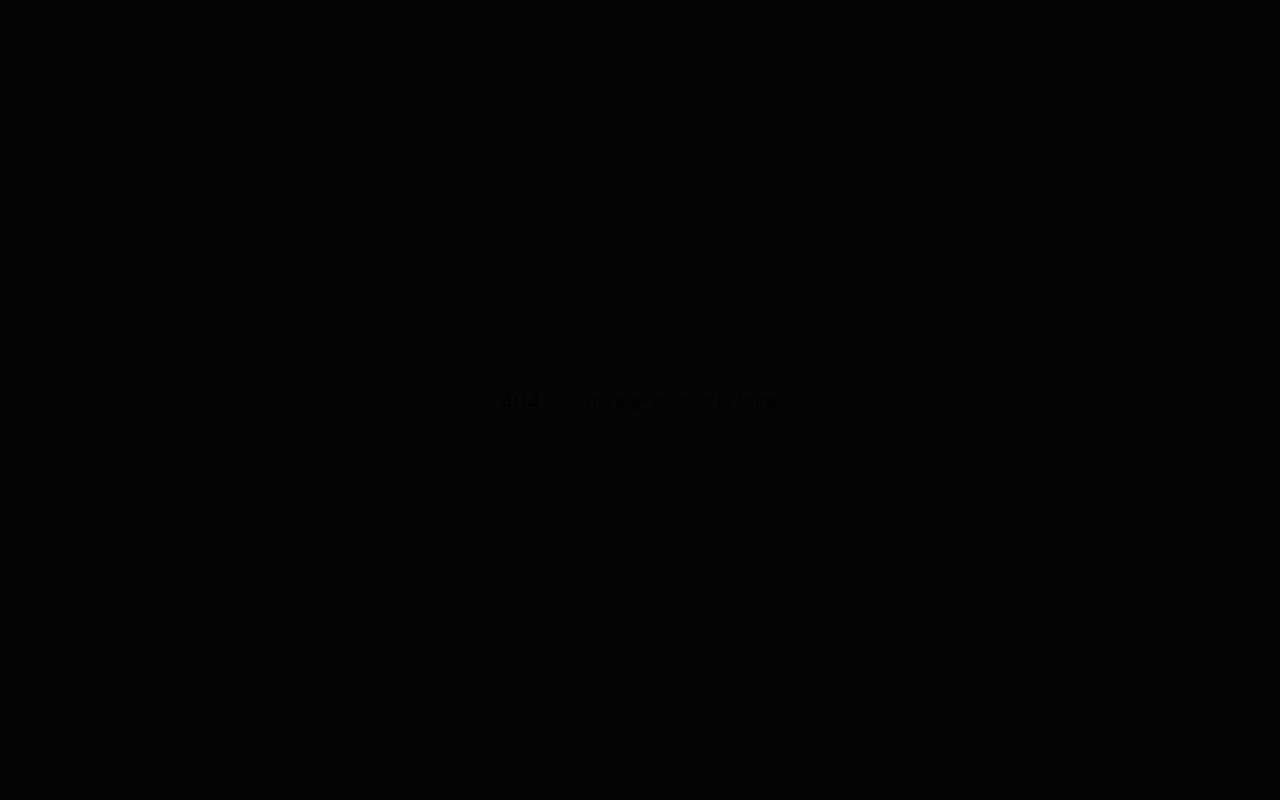
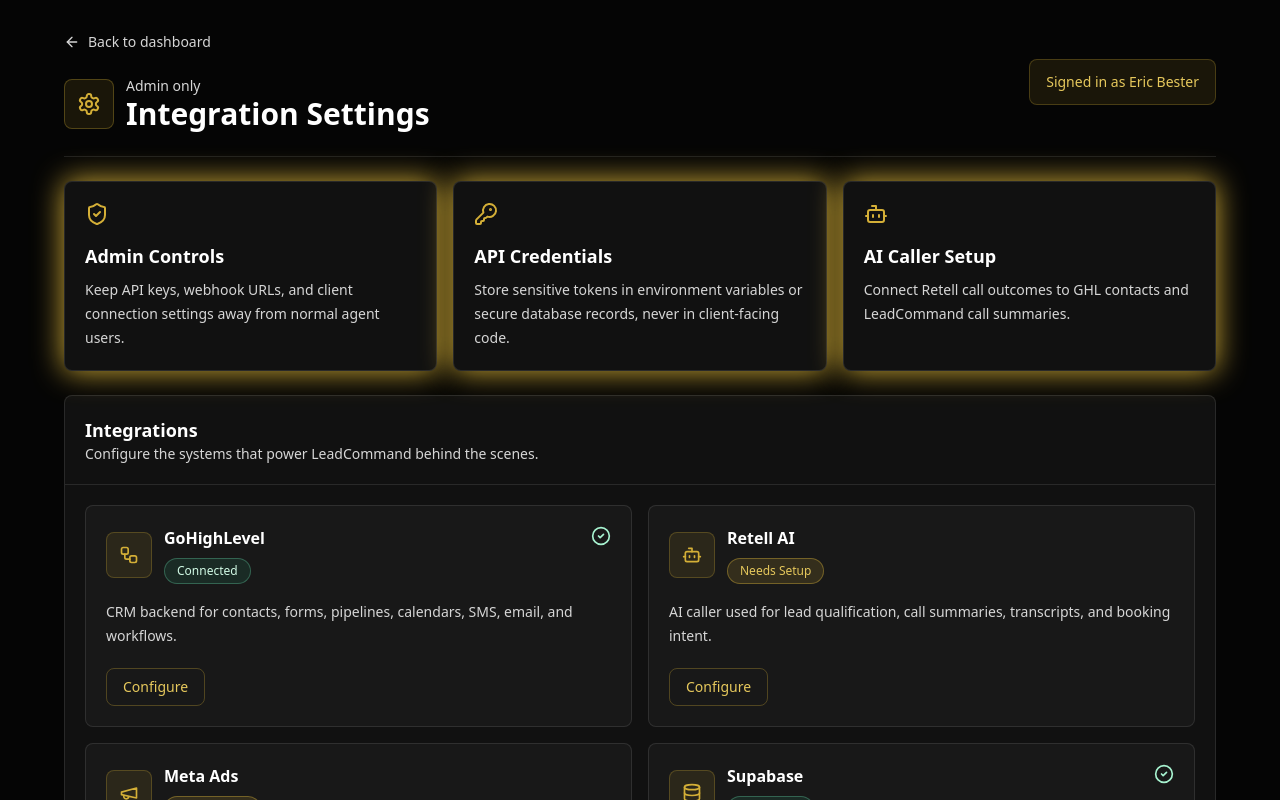
Before and after one commit to ericbester123-ux/LeadCommand, a Next.js app: page /settings in a window 1280 px wide. Before the commit this address had no page. Shown: the top 800 px of the page. Built offline with nearby package versions, Linux system fonts and the light colour scheme.

Commit message:
Add admin integration settings page

```diff
--- /dev/null
+++ b/app/settings/page.tsx
@@ -0,0 +1,153 @@
+import Link from "next/link";
+import {
+  ArrowLeft,
+  Bot,
+  CheckCircle2,
+  KeyRound,
+  Lock,
+  Settings,
+  ShieldCheck
+} from "lucide-react";
+import { integrations } from "@/lib/integrations";
+import { currentUser, isAdmin } from "@/lib/current-user";
+
+const statusStyles = {
+  Connected: "border-emerald-300/30 bg-emerald-400/10 text-emerald-100",
+  "Needs Setup": "border-gold/40 bg-gold/15 text-gold-hover",
+  Optional: "border-white/15 bg-white/5 text-muted"
+};
+
+export default function SettingsPage() {
+  if (!isAdmin) {
+    return (
+      <main className="flex min-h-screen items-center justify-center bg-background p-4">
+        <section className="w-full max-w-lg rounded-lg border border-white/10 bg-card p-6 text-center shadow-gold">
+          <div className="mx-auto flex h-12 w-12 items-center justify-center rounded-lg border border-red-300/30 bg-red-400/10 text-red-100">
+            <Lock size={22} />
+          </div>
+          <h1 className="mt-5 text-2xl font-semibold text-white">
+            Admin Access Required
+          </h1>
+          <p className="mt-3 text-sm leading-6 text-muted">
+            Settings and integrations are only visible to Estates Elevate admins.
+          </p>
+          <Link
+            className="mt-6 inline-flex rounded-lg bg-gold px-4 py-3 font-semibold text-black transition hover:bg-gold-hover"
+            href="/"
+          >
+            Back to Dashboard
+          </Link>
+        </section>
+      </main>
+    );
+  }
+
+  return (
+    <main className="min-h-screen bg-[radial-gradient(circle_at_top_right,rgba(212,175,55,0.16),transparent_34%),#050505] p-4 md:p-8">
+      <div className="mx-auto max-w-6xl space-y-6">
+        <header className="flex flex-col justify-between gap-4 border-b border-white/10 pb-6 md:flex-row md:items-center">
+          <div>
+            <Link
+              className="inline-flex items-center gap-2 text-sm text-muted transition hover:text-gold-hover"
+              href="/"
+            >
+              <ArrowLeft size={16} />
+              Back to dashboard
+            </Link>
+            <div className="mt-5 flex items-center gap-3">
+              <div className="rounded-lg border border-gold/30 bg-gold/10 p-3 text-gold">
+                <Settings size={24} />
+              </div>
+              <div>
+                <p className="text-sm text-muted">Admin only</p>
+                <h1 className="text-3xl font-semibold text-white">
+                  Integration Settings
+                </h1>
+              </div>
+            </div>
+          </div>
+          <div className="rounded-lg border border-gold/25 bg-gold/10 px-4 py-3 text-sm text-gold-hover">
+            Signed in as {currentUser.name}
+          </div>
+        </header>
+
+        <section className="grid gap-4 md:grid-cols-3">
+          <div className="rounded-lg border border-white/10 bg-card p-5 shadow-gold">
+            <ShieldCheck className="text-gold" size={24} />
+            <h2 className="mt-4 text-lg font-semibold text-white">
+              Admin Controls
+            </h2>
+            <p className="mt-2 text-sm leading-6 text-muted">
+              Keep API keys, webhook URLs, and client connection settings away
+              from normal agent users.
+            </p>
+          </div>
+          <div className="rounded-lg border border-white/10 bg-card p-5 shadow-gold">
+            <KeyRound className="text-gold" size={24} />
+            <h2 className="mt-4 text-lg font-semibold text-white">
+              API Credentials
+            </h2>
+            <p className="mt-2 text-sm leading-6 text-muted">
+              Store sensitive tokens in environment variables or secure database
+              records, never in client-facing code.
+            </p>
+          </div>
+          <div className="rounded-lg border border-white/10 bg-card p-5 shadow-gold">
+            <Bot className="text-gold" size={24} />
+            <h2 className="mt-4 text-lg font-semibold text-white">
+              AI Caller Setup
+            </h2>
+            <p className="mt-2 text-sm leading-6 text-muted">
+              Connect Retell call outcomes to GHL contacts and LeadCommand call
+              summaries.
+            </p>
+          </div>
+        </section>
+
+        <section className="rounded-lg border border-white/10 bg-card">
+          <div className="border-b border-white/10 p-5">
+            <h2 className="text-lg font-semibold text-white">Integrations</h2>
+            <p className="text-sm text-muted">
+              Configure the systems that power LeadCommand behind the scenes.
+            </p>
+          </div>
+          <div className="grid gap-4 p-5 lg:grid-cols-2">
+            {integrations.map((integration) => (
+              <article
+                className="rounded-lg border border-white/10 bg-white/[0.03] p-5 transition hover:border-gold/35"
+                key={integration.name}
+              >
+                <div className="flex items-start justify-between gap-4">
+                  <div className="flex items-center gap-3">
+                    <div className="rounded-lg border border-gold/25 bg-gold/10 p-3 text-gold">
+                      <integration.icon size={20} />
+                    </div>
+                    <div>
+                      <h3 className="font-semibold text-white">
+                        {integration.name}
+                      </h3>
+                      <span
+                        className={`mt-2 inline-flex rounded-full border px-3 py-1 text-xs font-medium ${statusStyles[integration.status]}`}
+                      >
+                        {integration.status}
+                      </span>
+                    </div>
+                  </div>
+                  {integration.status === "Connected" ? (
+                    <CheckCircle2 className="text-emerald-200" size={20} />
+                  ) : null}
+                </div>
+                <p className="mt-4 text-sm leading-6 text-muted">
+                  {integration.description}
+                </p>
+                <button className="mt-5 rounded-lg border border-gold/30 px-4 py-2 text-sm font-medium text-gold-hover transition hover:bg-gold/10">
+                  Configure
+                </button>
+              </article>
+            ))}
+          </div>
+        </section>
+      </div>
+    </main>
+  );
+}
```
